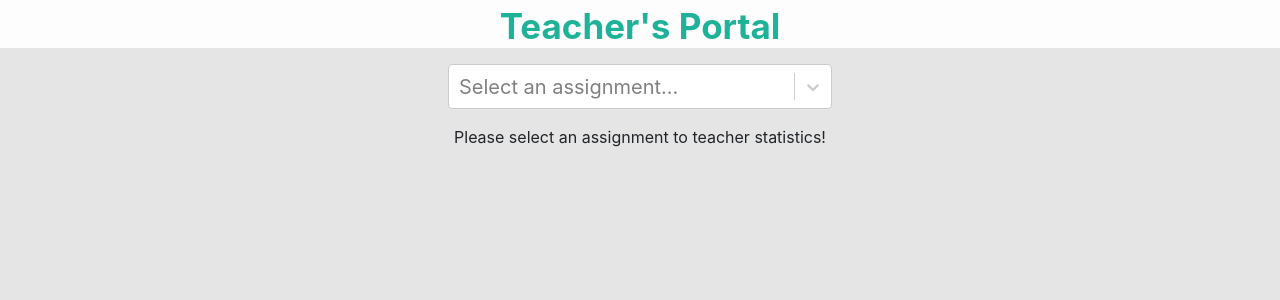
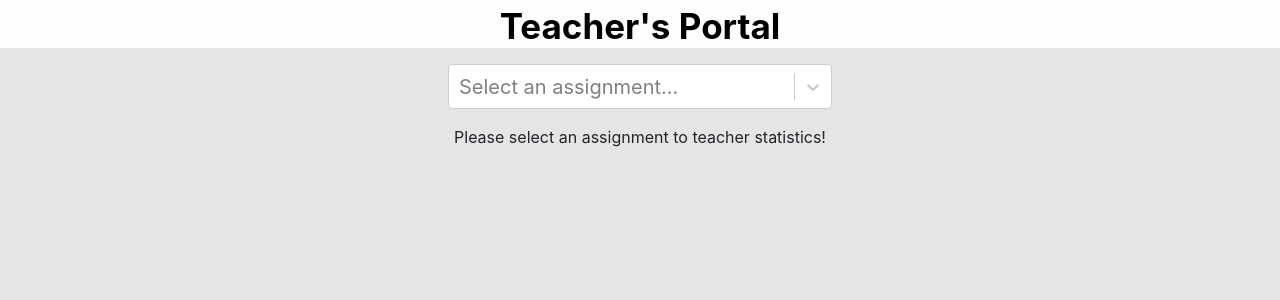
Before and after one commit to ushinghal19/teachers-portal, a React (Create React App) app in the folder front-end/tp-react-app/: page /dashboard in a window 1280 px wide. Shown: the top 300 px of the page. Built offline with nearby package versions, Linux system fonts and the light colour scheme; no server answers.

Commit message:
minor style changing
title changed, and some padding

```diff
--- a/front-end/tp-react-app/src/components/TPHead/TPHead.js
+++ b/front-end/tp-react-app/src/components/TPHead/TPHead.js
@@ -5,7 +5,7 @@ import '../login/LoginPage.scss'
 class TPHead extends Component {
     render() {
         return (
-            <div className="tp-head tp-navbar" style={{fontSize: 35,}}>
+            <div className="tp-head tp-navbar" style={{fontSize: 35,color:"black"}}>
                 Teacher's Portal
             </div>
         );
--- a/front-end/tp-react-app/src/components/TPHead/TPHead.scss
+++ b/front-end/tp-react-app/src/components/TPHead/TPHead.scss
@@ -1,6 +1,7 @@
 .tp-navbar{
     background-color: #fdfdfd;
     height: 6vh;
+    padding-bottom: 20px;
     //border-radius: 0px 0px 10px 10px;
 
     //box-shadow: 0px 186.596px 149.277px rgba(0, 0, 0, 0.07), 0px 77.9552px 62.3642px rgba(0, 0, 0, 0.0503198), 0px 41.6786px 33.3429px rgba(0, 0, 0, 0.0417275), 0px 23.3647px 18.6917px rgba(0, 0, 0, 0.035), 0px 12.4088px 9.92704px rgba(0, 0, 0, 0.0282725), 0px 5.16358px 4.13087px rgba(0, 0, 0, 0.0196802);
```
